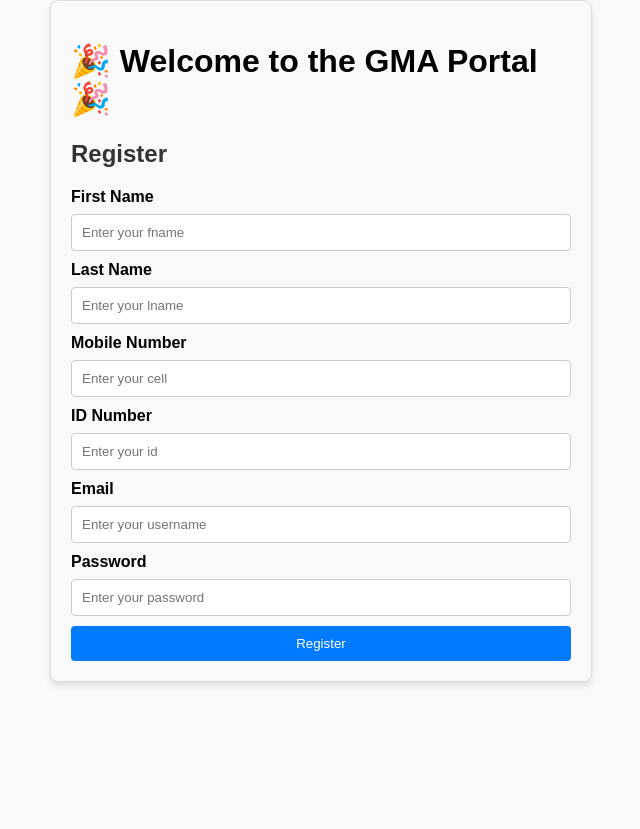
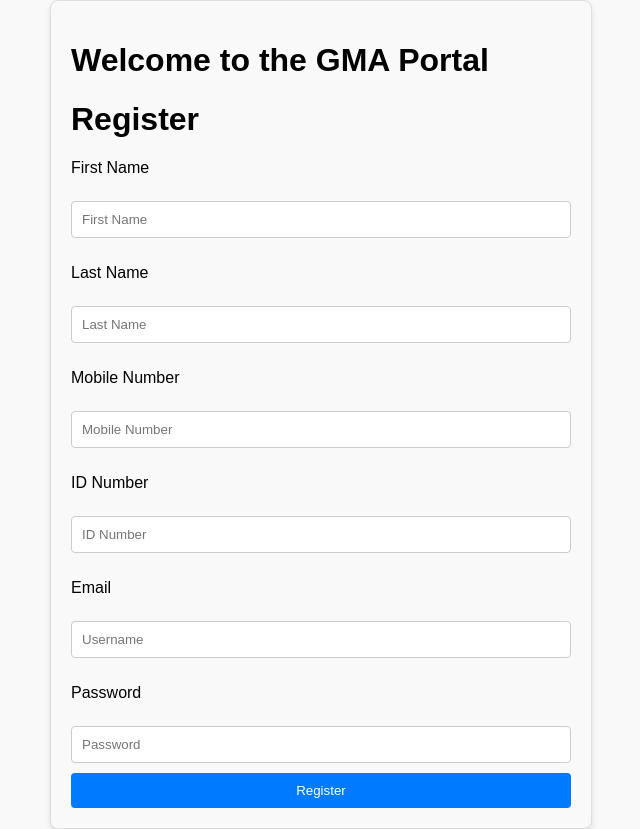
Before and after one commit to AmoryBotha/gmadevappfrontend, a React (Vite) app: page /register in a window 1280 px wide. Shown: the whole page, without its empty margins (319-959 px from the left). Before the commit the page ends 800 px from the top, so only its background shows below. Built offline with nearby package versions, Linux system fonts and the light colour scheme.

Commit message:
sign up page

```diff
--- a/src/components/Signup.jsx
+++ b/src/components/Signup.jsx
@@ -1,155 +1,149 @@
-import React, { useState } from "react";
+import { useState } from "react";
+import api from "../api";
 import { useNavigate } from "react-router-dom";
-import "../styles/Form.css";
+//import { ACCESS_TOKEN, REFRESH_TOKEN, fnameStore,lnameStore,cellStore,idStore,usernameStore,webIdStore,conIdStore,ownerStore,trusteeStore,contractorStore } from "../constants";
+import "../styles/Form.css"
 import LoadingIndicator from "./LoadingIndicator";
-import api from "../api";
+import { ACCESS_TOKEN, REFRESH_TOKEN, fnameStore,lnameStore,cellStore,idStore,usernameStore,webIdStore,conIdStore } from "../constants";
 
 function Form({ route, method }) {
-    const [formData, setFormData] = useState({
-        fname: "",
-        lname: "",
-        cell: "",
-        id: "",
-        username: "",
-        password: "",
-    });
-
-    const [errors, setErrors] = useState({});
+    const [fname, setFName] = useState("");
+    const [lname, setLName] = useState("");
+    const [password, setPassword] = useState("");
+    const [cell, setCell] = useState("");
+    const [id, setID] = useState("");
+    const [username, setUsername] = useState("");
     const [loading, setLoading] = useState(false);
     const navigate = useNavigate();
-    const name = method === "login" ? "Login" : "Register";
 
-    // Fun placeholder animation and error highlighting
-    const getInputClass = (field) => {
-        return errors[field] ? "form-input error" : "form-input";
-    };
+    const name = "Register";
 
-    const handleInputChange = (e) => {
-        const { name, value } = e.target;
-        setFormData((prevData) => ({
-            ...prevData,
-            [name]: value,
-        }));
-        setErrors((prevErrors) => ({
-            ...prevErrors,
-            [name]: "", // Clear error when user starts typing
-        }));
-    };
+    const handleSubmit = async (e) => {
+        setLoading(true);
+        e.preventDefault();
 
-    const validateFields = () => {
-        const newErrors = {};
-        Object.keys(formData).forEach((field) => {
-            if (!formData[field]) {
-                newErrors[field] = `${field === "fname"
-                    ? "First Name"
-                    : field === "lname"
-                    ? "Last Name"
-                    : field === "cell"
-                    ? "Mobile Number"
-                    : field === "id"
-                    ? "ID Number"
-                    : field === "username"
-                    ? "Email"
-                    : "Password"} is required.`;
+        try {
+            //Replace with flow that creates user profile on DV eventually replace with Sirveo Link
+          const data = await fetch("https://prod-91.westeurope.logic.azure.com:443/workflows/4e1c017f70d748bb9a1fefbfbfad48bf/triggers/manual/paths/invoke?api-version=2016-06-01&sp=%2Ftriggers%2Fmanual%2Frun&sv=1.0&sig=a9p6TXKcwsjITmZyWkkLybBeTOgg0ddf976m69dZE-0", {
+            method: "POST",
+            body: JSON.stringify({
+            "fname1" : fname,
+            "lname1" : lname,
+            "email1" : username,
+            "cell1" : cell,
+            "id1" : id
+
+            }),headers: {
+                "Content-type": "application/json; charset=UTF-8"
             }
       });
-        setErrors(newErrors);
-        return Object.keys(newErrors).length === 0;
-    };
+        const dataRes = await data.json();
+        //Set LocalStorage Items For User
+        localStorage.setItem('fnameStore', fname);
+        localStorage.setItem('lnameStore', lname);
+        localStorage.setItem('cellStore', cell);
+        localStorage.setItem('idStore', id);
+        localStorage.setItem('usernameStore', username);
+        localStorage.setItem('webIdStore', dataRes.UserP);
+        localStorage.setItem('conIdStore', dataRes.ContactID);
+        localStorage.setItem('ownerStore', dataRes.accOwn);
+        localStorage.setItem('trusteeStore', dataRes.accTrus);
+        localStorage.setItem('contractorStore', dataRes.accCont);
+        localStorage.setItem('password',password);
+        console.log(dataRes.accOwn,dataRes.accTrus,dataRes.accCont);
+        console.log(localStorage.getItem('trusteeStore'));
+        console.log(localStorage.getItem('webIdStore'));
 
-    const handleSubmit = async (e) => {
-        e.preventDefault();
-        if (!validateFields()) return;
+            const res = await api.post(route, { username, password })
+            if (method === "login") {
+                localStorage.setItem(ACCESS_TOKEN, res.data.access);
+                localStorage.setItem(REFRESH_TOKEN, res.data.refresh);
+                navigate("/home")
 
-        setLoading(true);
-
-        const { fname, lname, cell, id, username, password } = formData;
-
-        try {
-            // API call to submit data
-            const response = await fetch(
-                "https://prod-91.westeurope.logic.azure.com:443/workflows/4e1c017f70d748bb9a1fefbfbfad48bf/triggers/manual/paths/invoke?api-version=2016-06-01&sp=%2Ftriggers%2Fmanual%2Frun&sv=1.0&sig=a9p6TXKcwsjITmZyWkkLybBeTOgg0ddf976m69dZE-0",
-                {
-                    method: "POST",
-                    headers: { "Content-Type": "application/json" },
-                    body: JSON.stringify({
-                        fname1: fname,
-                        lname1: lname,
-                        email1: username,
-                        cell1: cell,
-                        id1: id,
-                    }),
-                }
-            );
-
-            const dataRes = await response.json();
-
-            // Save all data to localStorage permanently
-            localStorage.setItem("fnameStore", fname);
-            localStorage.setItem("lnameStore", lname);
-            localStorage.setItem("cellStore", cell);
-            localStorage.setItem("idStore", id);
-            localStorage.setItem("usernameStore", username);
-            localStorage.setItem("password", password);
-            localStorage.setItem("webIdStore", dataRes.UserP);
-            localStorage.setItem("conIdStore", dataRes.ContactID);
-
-            if (method === "login") {
-                const res = await api.post(route, { username, password });
-                localStorage.setItem("ACCESS_TOKEN", res.data.access);
-                localStorage.setItem("REFRESH_TOKEN", res.data.refresh);
-                navigate("/home");
             } else {
-                navigate("/login");
+                navigate("/login")
             }
         } catch (error) {
-            alert("An error occurred: " + error.message);
+            alert(error)
         } finally {
-            setLoading(false);
+            setLoading(false)
         }
     };
 
     return (
-        <div className="form-wrapper">
+
         <form onSubmit={handleSubmit} className="form-container">
-                <div className="welcome-header">
-                    <h1>🎉 Welcome to the GMA Portal 🎉</h1>
-                    <h2>{name}</h2>
+            <div class='welcome'>
+                <h1>Welcome to the GMA Portal</h1>
+                <h1>{name}</h1>
             </div>
-                {["fname", "lname", "cell", "id", "username", "password"].map((field, index) => (
-                    <div key={index} className="form-group">
-                        <label htmlFor={field}>
-                            {field === "fname"
-                                ? "First Name"
-                                : field === "lname"
-                                ? "Last Name"
-                                : field === "cell"
-                                ? "Mobile Number"
-                                : field === "id"
-                                ? "ID Number"
-                                : field === "username"
-                                ? "Email"
-                                : "Password"}
-                        </label>
+            <div class='text'>
+                <p>First Name</p>
+            </div>
             <input
-                            id={field}
-                            name={field}
-                            type={field === "password" ? "password" : "text"}
-                            value={formData[field]}
-                            onChange={handleInputChange}
-                            placeholder={`Enter your ${field}`}
-                            className={getInputClass(field)}
+                className="form-input"
+                type="text"
+                value={fname}
+                onChange={(e) => setFName(e.target.value)}
+                placeholder="First Name"
             />
-                        {errors[field] && <span className="error-message">{errors[field]}</span>}
+            <div class='text'>
+                <p>Last Name</p>
             </div>
-                ))}
+            <input
+                className="form-input"
+                type="text"
+                value={lname}
+                onChange={(e) => setLName(e.target.value)}
+                placeholder="Last Name"
+            />
+            <div class='text'>
+                <p>Mobile Number</p>
+            </div>
+            <input
+                className="form-input"
+                type="text"
+                value={cell}
+                onChange={(e) => setCell(e.target.value)}
+                placeholder="Mobile Number"
+            />
+            <div class='text'>
+                <p>ID Number</p>
+            </div>
+            <input
+                className="form-input"
+                type="text"
+                value={id}
+                onChange={(e) => setID(e.target.value)}
+                placeholder="ID Number"
+            />
+            <div class='text'>
+                <p>Email</p>
+            </div>
+            <input
+                className="form-input"
+                type="text"
+                value={username}
+                onChange={(e) => setUsername(e.target.value)}
+                placeholder="Username"
+            />
+            <div class='text'>
+                <p>Password</p>
+            </div>
+            <input
+                className="form-input"
+                type="password"
+                value={password}
+                onChange={(e) => setPassword(e.target.value)}
+                placeholder="Password"
+            />
             {loading && <LoadingIndicator />}
-                <button type="submit" className="form-button" disabled={loading}>
-                    {loading ? "Processing..." : name}
+            <button className="form-button" type="submit">
+                {name}
             </button>
         </form>
-        </div>
     );
+
 }
 
-export default Form;
+export default Form
```
Lines whose indentation alone changed are shown as unchanged.
